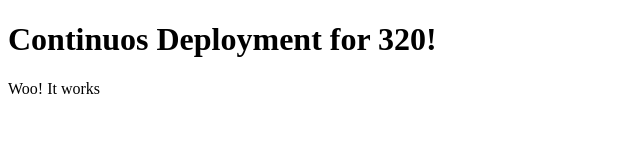
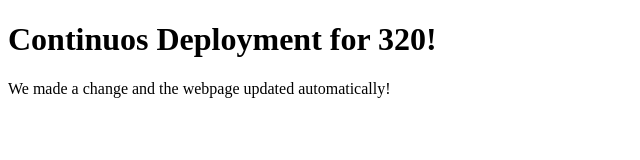
Before and after one commit to Jcro388/WebGL, a plain HTML site: page index.html in a window 1280 px wide. Shown: the whole page, without its empty margins (0-640 px from the left). Drawn offline with Linux system fonts and the light colour scheme.

Commit message:
Update index.html

```diff
--- a/index.html
+++ b/index.html
@@ -4,7 +4,7 @@
 
 <h1>Continuos Deployment for 320!</h1>
 
-<p>Woo! It works </p1>
+<p>We made a change and the webpage updated automatically! </p1>
 
 </body>
 </html>
```
